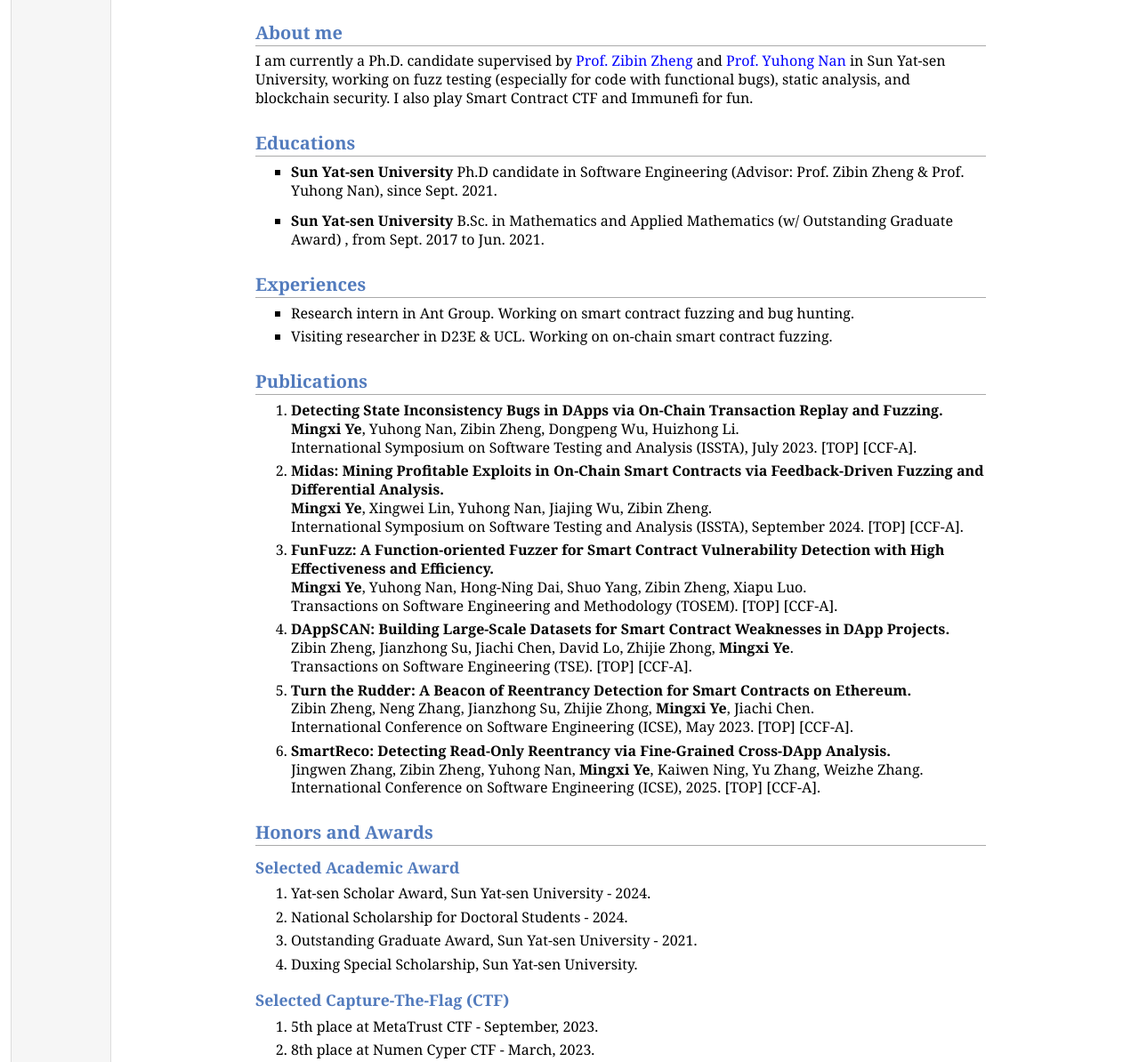
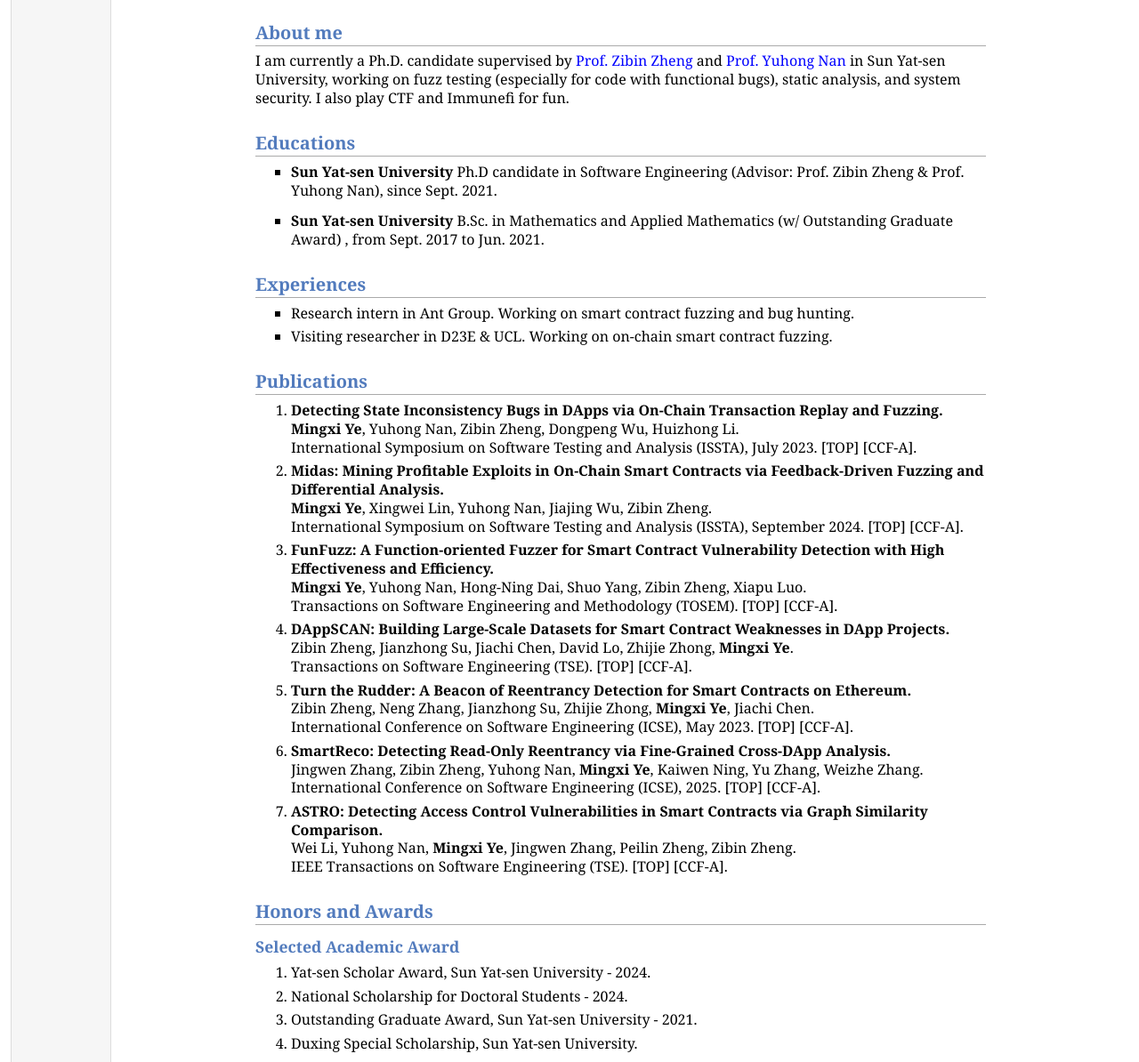
Before and after one commit to MingxiYe/mingxiye.github.io, a plain HTML site: page index.html in a window 1280 px wide. Shown: the part 356-1550 px from the top of the page at 89% size. Drawn offline with Linux system fonts and the light colour scheme.

Commit message:
add TSE paper

```diff
--- a/index.html
+++ b/index.html
@@ -39,7 +39,7 @@ Panyu District, Guangzhou City, 511436</p>
 [<a href="https://github.com/MingxiYe">GitHub</a>]  [<a href="https://scholar.google.com/citations?user=8WbdQxsAAAAJ&amp;hl=en">Google Scholar</a>] [<a href="https://twitter.com/mingxi_ye">Twitter</a>]</p>
 </td></tr></table>
 <h2>About me</h2>
-<p>I am currently a Ph.D. candidate supervised by <a href="https://scholar.google.com/citations?user=zWnsNrkAAAAJ&amp;hl=en">Prof. Zibin Zheng</a> and <a href="https://scholar.google.com/citations?user=tkE-vsEAAAAJ&amp;hl=en">Prof. Yuhong Nan</a> in Sun Yat-sen University, working on fuzz testing (especially for code with functional bugs), static analysis, and blockchain security. I also play Smart Contract CTF and Immunefi for fun.</p>
+<p>I am currently a Ph.D. candidate supervised by <a href="https://scholar.google.com/citations?user=zWnsNrkAAAAJ&amp;hl=en">Prof. Zibin Zheng</a> and <a href="https://scholar.google.com/citations?user=tkE-vsEAAAAJ&amp;hl=en">Prof. Yuhong Nan</a> in Sun Yat-sen University, working on fuzz testing (especially for code with functional bugs), static analysis, and system security. I also play CTF and Immunefi for fun.</p>
 <h2>Educations</h2>
 <ul>
 <li><p><b>Sun Yat-sen University</b>
@@ -83,6 +83,10 @@ International Conference on Software Engineering (ICSE), May 2023. [TOP] [CCF-A]
 <li><p><b>SmartReco: Detecting Read-Only Reentrancy via Fine-Grained Cross-DApp Analysis.</b> <br />
 Jingwen Zhang, Zibin Zheng, Yuhong Nan, <b>Mingxi Ye</b>, Kaiwen Ning, Yu Zhang, Weizhe Zhang. <br />
 International Conference on Software Engineering (ICSE), 2025. [TOP] [CCF-A].<br /></p>
+</li>
+<li><p><b>ASTRO: Detecting Access Control Vulnerabilities in Smart Contracts via Graph Similarity Comparison.</b> <br />
+Wei Li, Yuhong Nan, <b>Mingxi Ye</b>, Jingwen Zhang, Peilin Zheng, Zibin Zheng. <br />
+IEEE Transactions on Software Engineering (TSE). [TOP] [CCF-A].<br /></p>
 </li>
 </ol>
 <h2>Honors and Awards</h2>
@@ -144,6 +148,8 @@ The Ph.D. Symposium of CCF 15th International Conference on Service Science (CCF
 <h2>Professional Services</h2>
 <h3>Program Committee Member</h3>
 <ol>
+<li><p>The ACM Web Conference Program Committee, 2026.</p>
+</li>
 <li><p>USENIX Security 2025 Artifact Evaluation Committee, 2025.</p>
 </li>
 <li><p>International Conference on Blockchain and Trustworthy Systems (Blocksys), 2023.</p>
```
Also changed, not shown: publications.html (+4 -0 lines), 2 other files.
